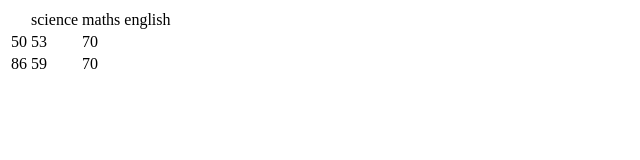
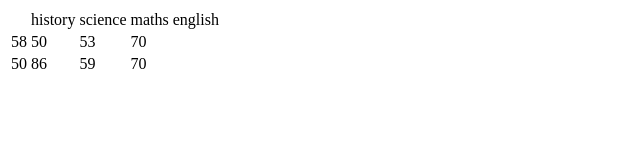
Before and after one commit to jaykale2022/1stproject, a plain HTML site: page firstpractical/intro.html in a window 1280 px wide. Shown: the whole page, without its empty margins (0-640 px from the left). Drawn offline with Linux system fonts and the light colour scheme.

Commit message:
new changes

```diff
--- a/intro.html
+++ b/firstpractical/intro.html
@@ -8,16 +8,19 @@
 <body>
    <table>
       <th>
+         <td>history</td>
          <td>science</td>
          <td>maths</td>
          <td>english</td>
       </th>
       <tr>
+         <td>58</td>
          <td>50</td>
          <td>53</td>
          <td>70</td>
       </tr>
       <tr>
+         <td>50</td>
          <td>86</td>
          <td>59</td>
          <td>70</td>
```
Also changed, not shown: firstpractical/script.js (renamed from script.js), firstpractical/style.css (renamed from style.css).
